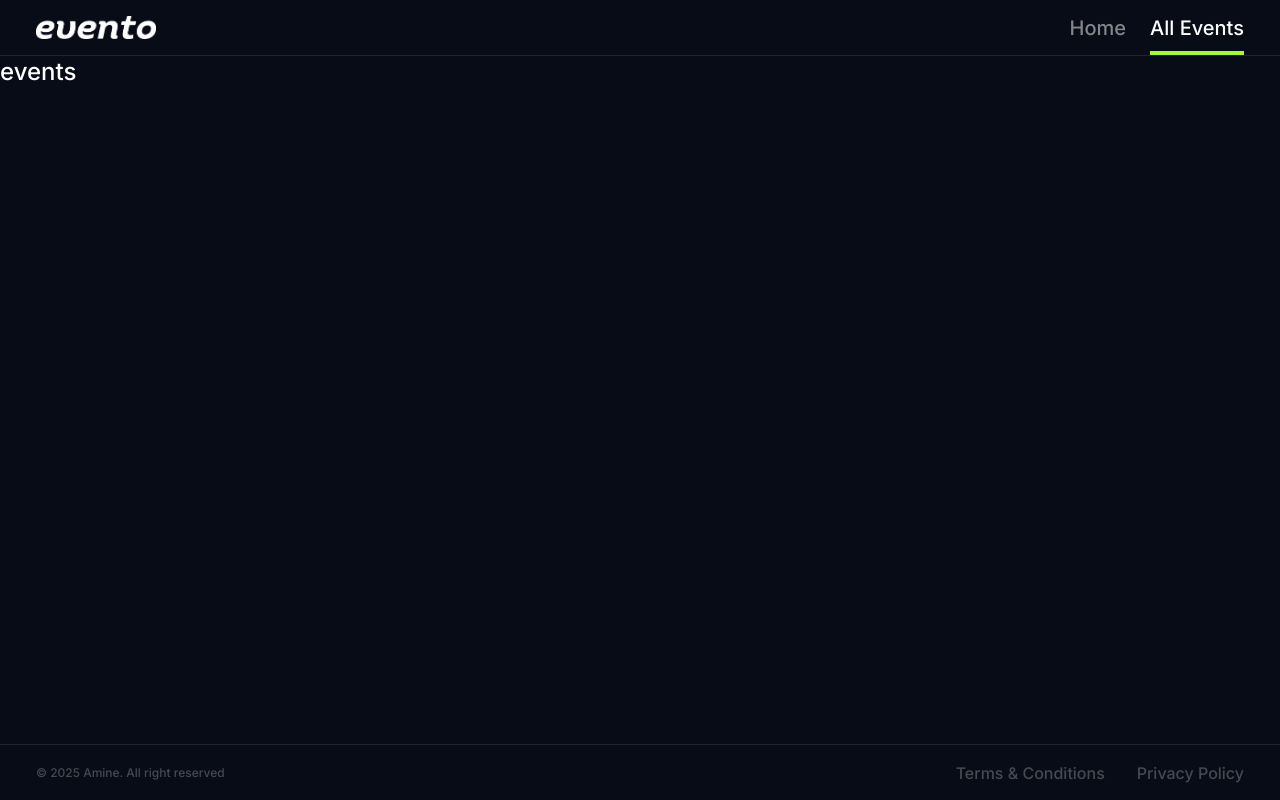
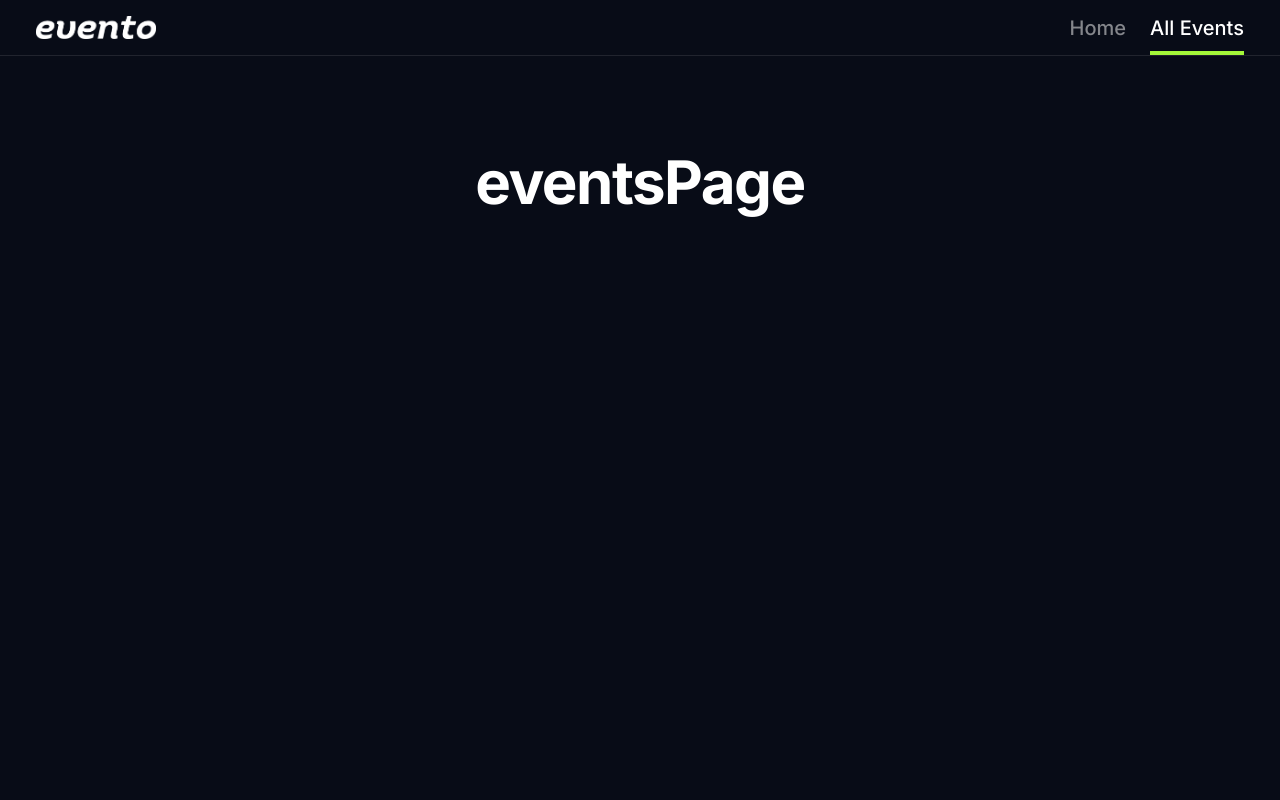
Before and after one commit to aminetiouk/evento, a Next.js app: page /events/all in a window 1280 px wide. Shown: the top 800 px of the page. Built offline with nearby package versions, Linux system fonts and the light colour scheme.

Commit message:
feat(events): add main layout structure and implement H1 component

```diff
--- a/src/app/events/[city]/page.tsx
+++ b/src/app/events/[city]/page.tsx
@@ -1,5 +1,9 @@
+import H1 from '@/components/h1';
+
 export default function events() {
   return (
-    <div>events</div>
-  )
+    <main className='flex flex-col items-center py-24 px-[20px] min-h-[110vh]'>
+      <H1>eventsPage</H1>
+    </main>
+  );
 }
```
